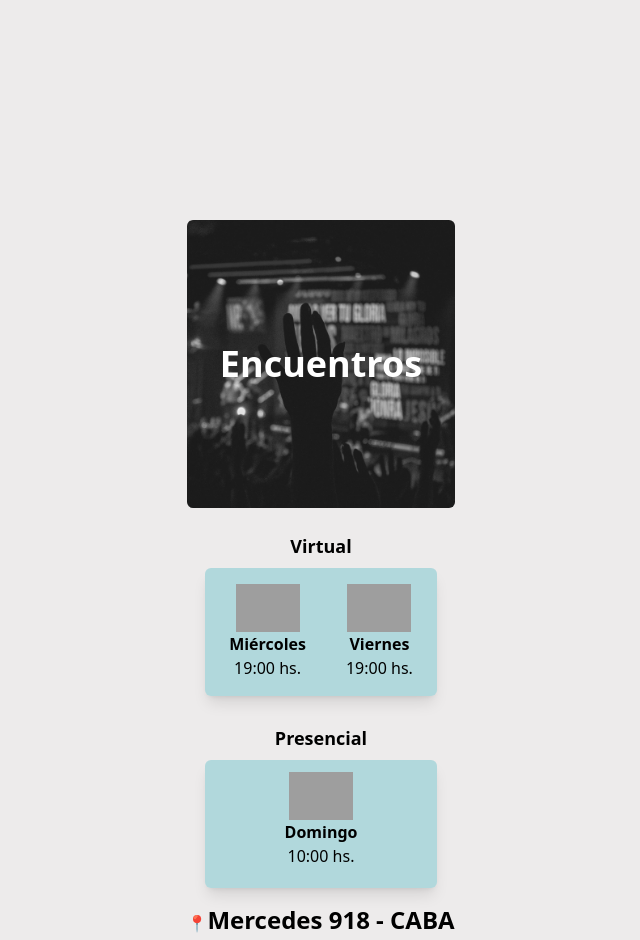
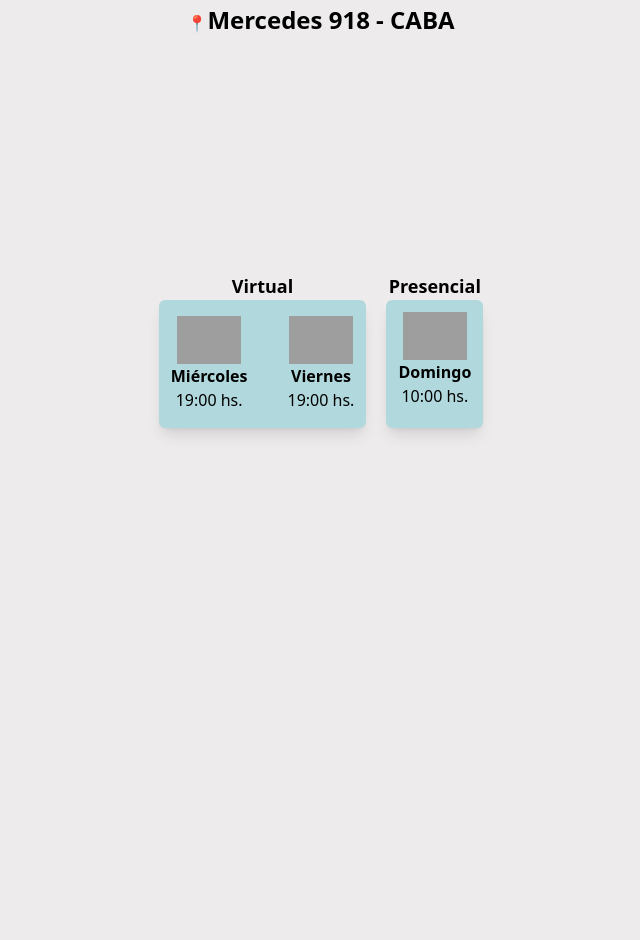
Before and after one commit to alvarezjuanign/Iglesia, an Astro site in the folder pagina-web/: page / in a window 1280 px wide. Shown: the part 584-1524 px from the top of the page, without its empty margins (319-959 px from the left). Built offline with nearby package versions, Linux system fonts and the light colour scheme; Astro itself is replaced by a stand-in of ours; grey boxes are pictures that could not be loaded.

Commit message:
Change position of location link

```diff
--- a/pagina-web/src/components/Card.jsx
+++ b/pagina-web/src/components/Card.jsx
@@ -1,8 +1,8 @@
 export function Home () {
   return (
     <main className='w-full bg-[#edebeb]'>
-      <div className='flex flex-col gap-1 items-center'>
-        <header className='h-screen flex flex-col items-center justify-center gap-4'>
+      <div className='flex flex-col items-center p-10'>
+        <header className='flex flex-col items-center justify-center gap-4 h-screen'>
           <picture>
             <img
               src='../../logo.webp'
@@ -22,20 +22,17 @@ export function Home () {
               CONOCENOS!!
             </a>
           </button>
+          <a href='https://goo.gl/maps/YZrSezH9TQe6Jyy76'>
+            📍<strong className='text-2xl hover:underline'>Mercedes 918 - CABA</strong>
+          </a>
         </header>
 
         <section className='flex flex-col items-center h-screen'>
-          <div
-            className={"h-72 w-full rounded-md bg-[url('../../encuentros.webp')] bg-cover bg-no-repeat bg-center flex justify-center items-center filter grayscale"}
-          >
-            <h2 className='text-white font-semibold text-4xl'>Encuentros</h2>
-          </div>
-
-          <article className='flex flex-col justify-center gap-5 my-4'>
+          <article className='flex flex-col justify-center gap-5 my-4 md:flex-row'>
             <div>
-              <h3 className='font-semibold text-lg text-center m-2 cursor-default'>Virtual</h3>
+              <h3 className='font-semibold text-lg text-center cursor-default'>Virtual</h3>
               <div>
-                <a href='https://www.facebook.com/jose.zavaleta.169405' className='flex justify-center items-center gap-4 bg-[#77C6CD]/50 rounded-md shadow-lg h-32 p-3'>
+                <a href='https://www.facebook.com/jose.zavaleta.169405' className='flex justify-center items-center gap-4 bg-[#77C6CD]/50 rounded-md shadow-lg h-32'>
                   <div className='flex flex-col items-center p-3'>
                     <img src='../../clock.svg' alt='clock' className='h-12' />
                     <strong>Miércoles</strong>
@@ -51,7 +48,7 @@ export function Home () {
             </div>
 
             <div>
-              <h3 className='font-semibold text-lg text-center m-2 cursor-default'>Presencial</h3>
+              <h3 className='font-semibold text-lg text-center cursor-default'>Presencial</h3>
               <div className='flex flex-col items-center bg-[#77C6CD]/50 rounded-md shadow-lg h-32 p-3 cursor-default'>
                 <img src='../../clock.svg' alt='clock' className='h-12' />
                 <strong>Domingo</strong>
@@ -59,9 +56,6 @@ export function Home () {
               </div>
             </div>
           </article>
-          <a href='https://goo.gl/maps/YZrSezH9TQe6Jyy76'>
-            📍<strong className='text-2xl hover:underline'>Mercedes 918 - CABA</strong>
-          </a>
         </section>
       </div>
 
@@ -97,8 +91,12 @@ export function Home () {
 
       <footer id='contact' className='bg-[#77C6CD]/50 h-28 flex flex-col items-center justify-center gap-3'>
         <div className='flex justify-center gap-4'>
-          <a href='https://www.facebook.com/iglesiadedios.florestanorte'><img src='../../facebook.svg' alt='ícono de facebook' className='h-6' /></a>
-          <a href='https://goo.gl/maps/YZrSezH9TQe6Jyy76'><img src='../../location.svg' alt='ícono de ubicación' className='h-6' /></a>
+          <a href='https://www.facebook.com/iglesiadedios.florestanorte'>
+            <img src='../../facebook.svg' alt='ícono de facebook' className='h-6' />
+          </a>
+          <a href='https://goo.gl/maps/YZrSezH9TQe6Jyy76'>
+            <img src='../../location.svg' alt='ícono de ubicación' className='h-6' />
+          </a>
         </div>
         <p className='text-center font-semibold'>©️ 2023. Proyecto de Vida todos los derechos reservados.</p>
       </footer>
```
